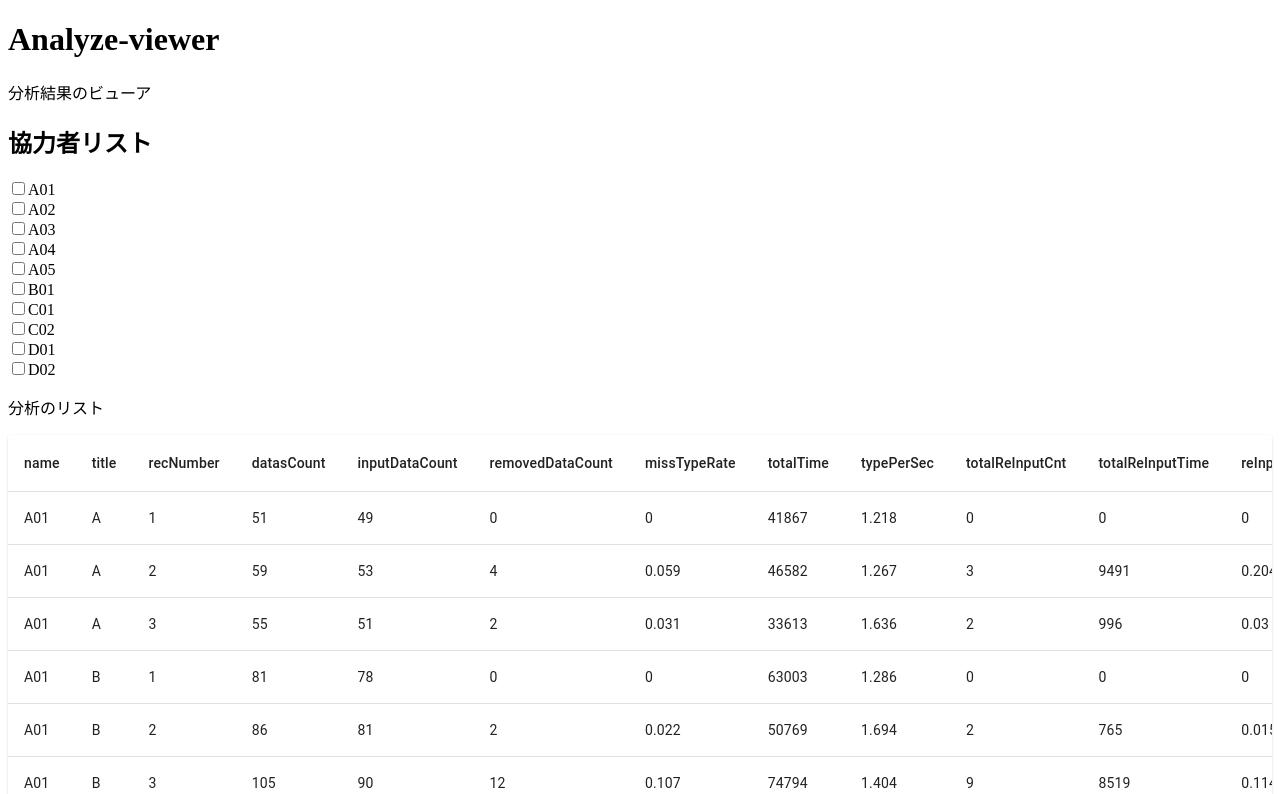
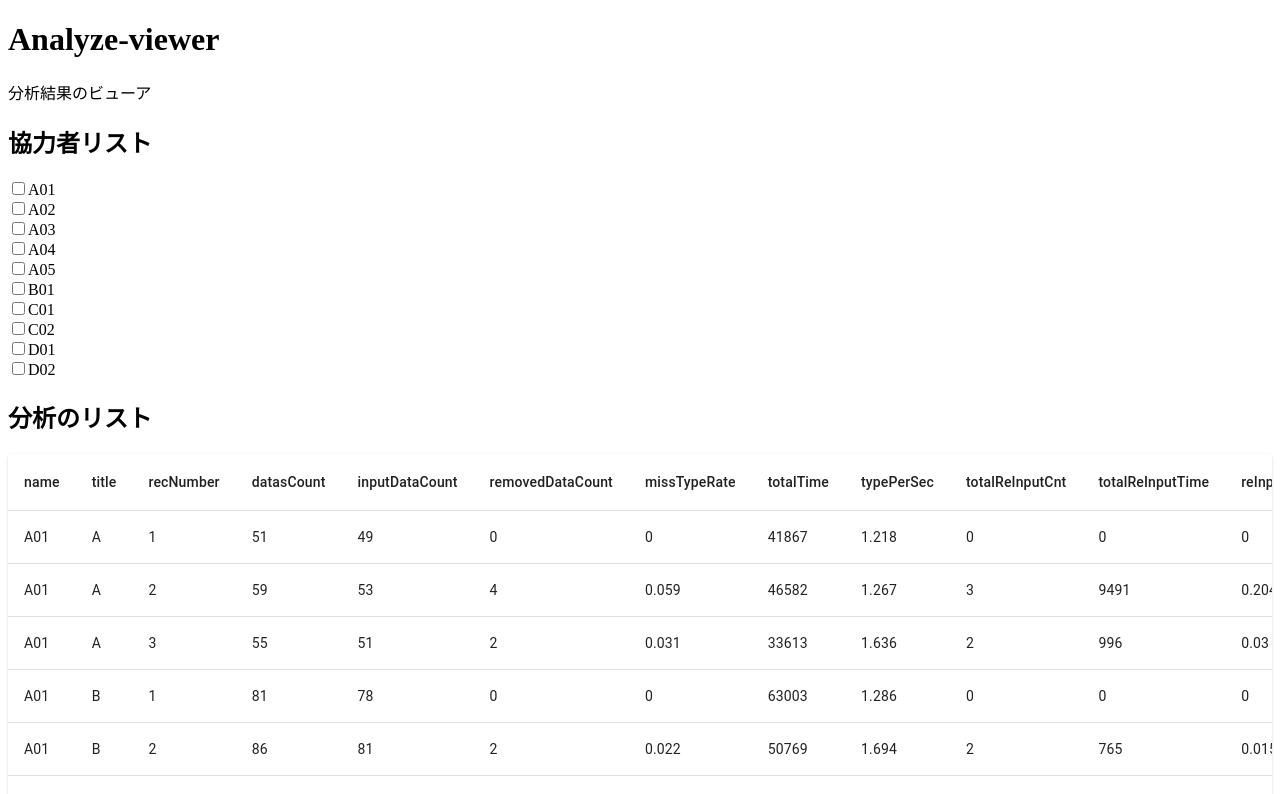
Before and after one commit to KHashimoto3/CS_Analyzer, a React (Vite) app in the folder analyze-viewer/: page / in a window 1280 px wide. Shown: the top 794 px of the page. Built offline with nearby package versions, Linux system fonts and the light colour scheme.

Commit message:
セクションのタイトルサイズを変更した。

```diff
--- a/analyze-viewer/src/App.tsx
+++ b/analyze-viewer/src/App.tsx
@@ -41,7 +41,7 @@ function App() {
           <label htmlFor={c.name}>{c.name}</label>
         </div>
       ))}
-      <p>分析のリスト</p>
+      <h2>分析のリスト</h2>
       <TableContainer component={Paper}>
         <Table sx={{ minWidth: 650 }} aria-label="simple table">
           <TableHead>
```
